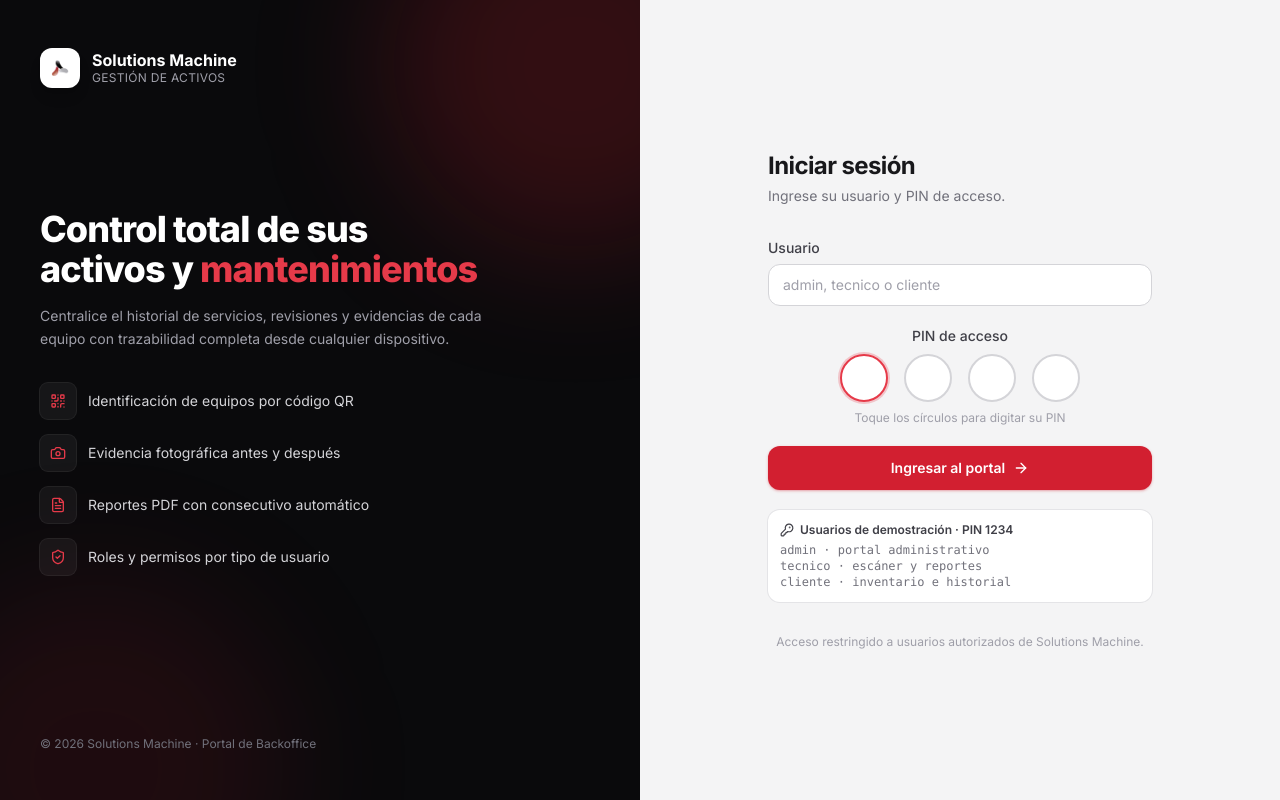
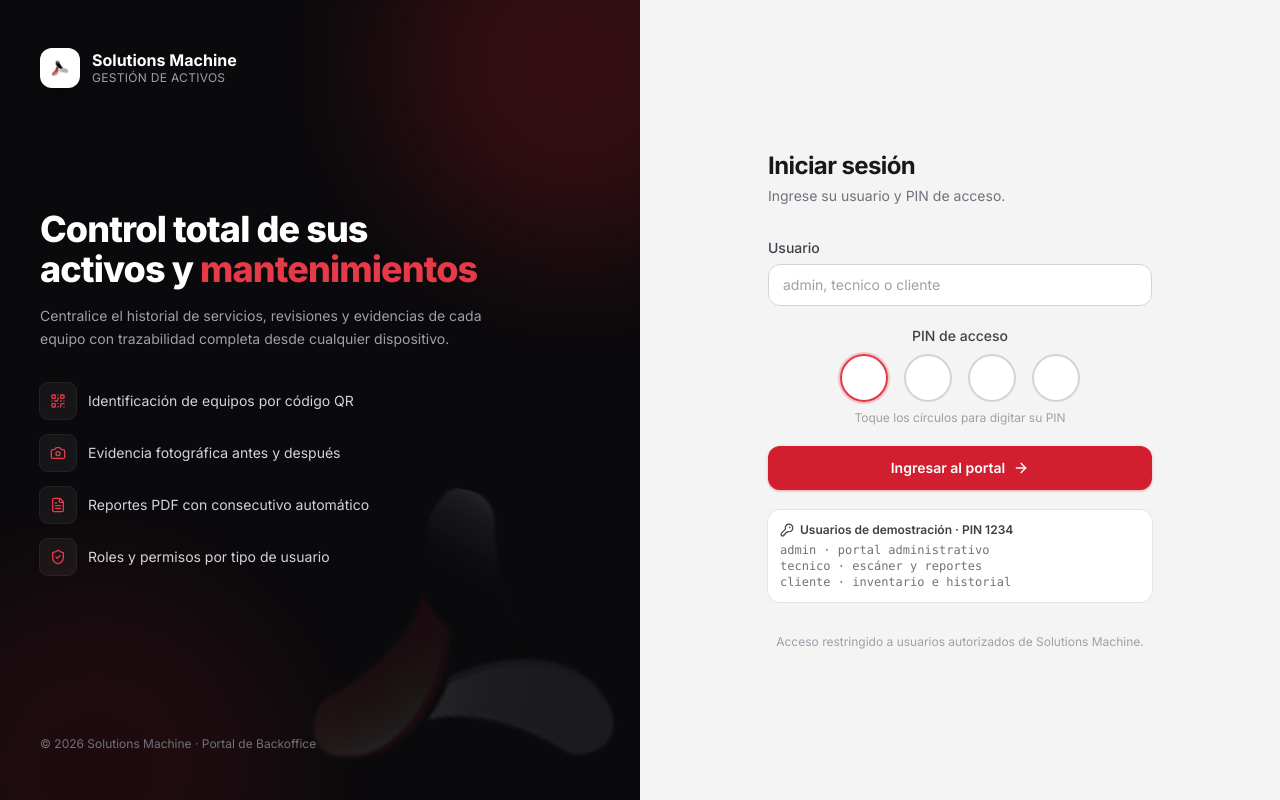
Before and after one commit to vmarrerop/SOLUTIONS, a React (Vite) app in the folder frontend/: page /login in a window 1280 px wide. Built offline with nearby package versions, Linux system fonts and the light colour scheme.

Commit message:
feat(frontend): brand watermark on sidebar and login dark panels

```diff
--- a/frontend/src/components/layout/Sidebar.tsx
+++ b/frontend/src/components/layout/Sidebar.tsx
@@ -25,7 +25,16 @@ export function Sidebar({
     equipos.filter((e) => e.empresaId === empresaId).length
 
   return (
-    <aside className={cx('flex-col bg-ink-950 text-zinc-300', className)}>
+    <aside
+      className={cx('relative flex-col overflow-hidden bg-ink-950 text-zinc-300', className)}
+    >
+      {/* Marca de agua con el isotipo */}
+      <img
+        src="/icon.png"
+        alt=""
+        aria-hidden="true"
+        className="pointer-events-none absolute -bottom-20 -left-20 w-72 -rotate-12 opacity-[0.07] select-none"
+      />
       <div className="border-b border-white/10 px-5 py-5">
         <LogoSM />
       </div>
--- a/frontend/src/pages/LoginPage.tsx
+++ b/frontend/src/pages/LoginPage.tsx
@@ -42,6 +42,13 @@ export function LoginPage() {
       <div className="relative flex flex-col justify-between overflow-hidden bg-ink-950 px-6 py-8 text-white sm:px-10 lg:w-1/2 lg:py-12">
         <div className="pointer-events-none absolute -top-32 -right-32 size-96 rounded-full bg-brand-600/20 blur-3xl" />
         <div className="pointer-events-none absolute -bottom-40 -left-24 size-96 rounded-full bg-brand-600/10 blur-3xl" />
+        {/* Marca de agua con el isotipo */}
+        <img
+          src="/icon.png"
+          alt=""
+          aria-hidden="true"
+          className="pointer-events-none absolute -right-24 -bottom-24 w-[26rem] rotate-12 opacity-10 select-none lg:w-[32rem]"
+        />
 
         <div className="relative flex items-center gap-3">
           <div className="flex size-10 items-center justify-center rounded-xl bg-white p-1.5 shadow-lg">
--- a/frontend/src/pages/tecnico/TecnicoLoginPage.tsx
+++ b/frontend/src/pages/tecnico/TecnicoLoginPage.tsx
@@ -38,6 +38,13 @@ export function TecnicoLoginPage() {
     <div className="flex min-h-dvh flex-col items-center justify-center bg-ink-950 px-6 py-10">
       <div className="pointer-events-none fixed -top-32 -right-32 size-96 rounded-full bg-brand-600/20 blur-3xl" />
       <div className="pointer-events-none fixed -bottom-40 -left-24 size-96 rounded-full bg-brand-600/10 blur-3xl" />
+      {/* Marca de agua con el isotipo */}
+      <img
+        src="/icon.png"
+        alt=""
+        aria-hidden="true"
+        className="pointer-events-none fixed -right-20 -bottom-20 w-80 rotate-12 opacity-10 select-none"
+      />
 
       <div className="relative w-full max-w-sm">
         {/* Marca */}
```
